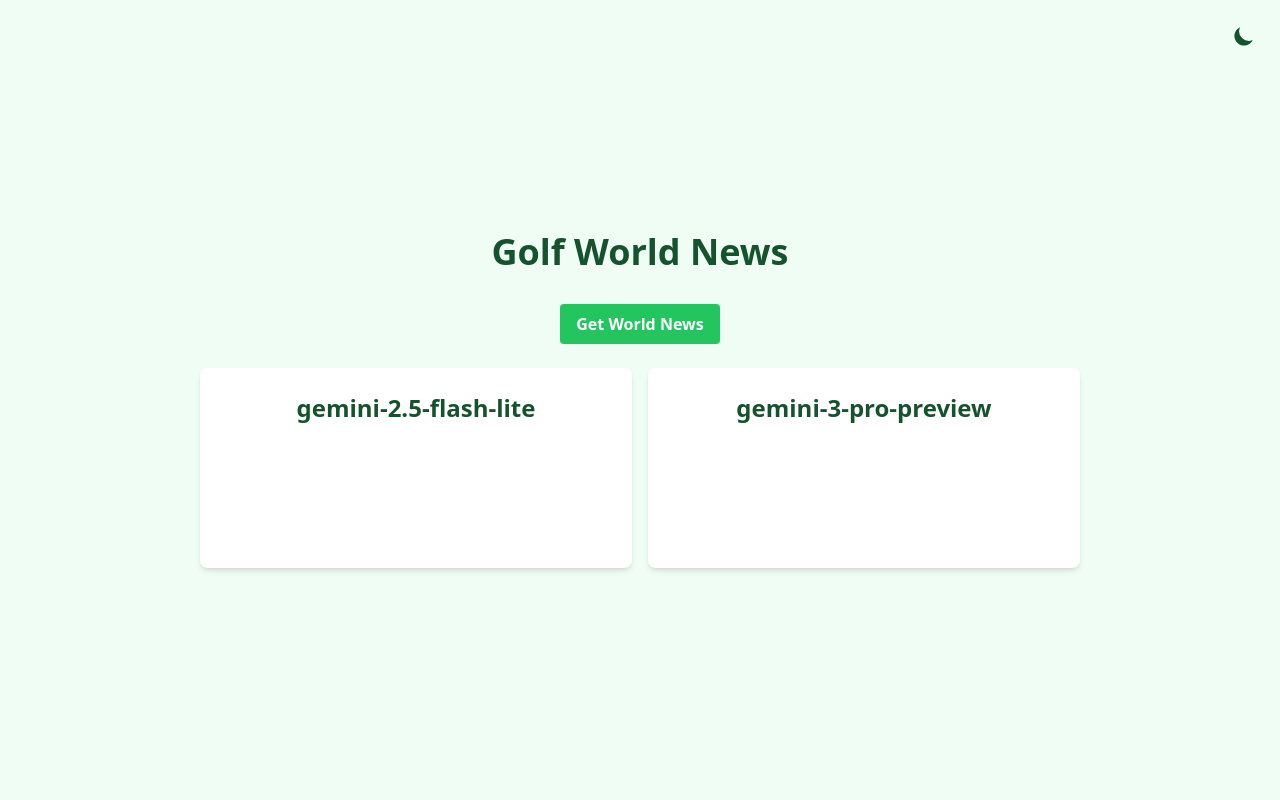
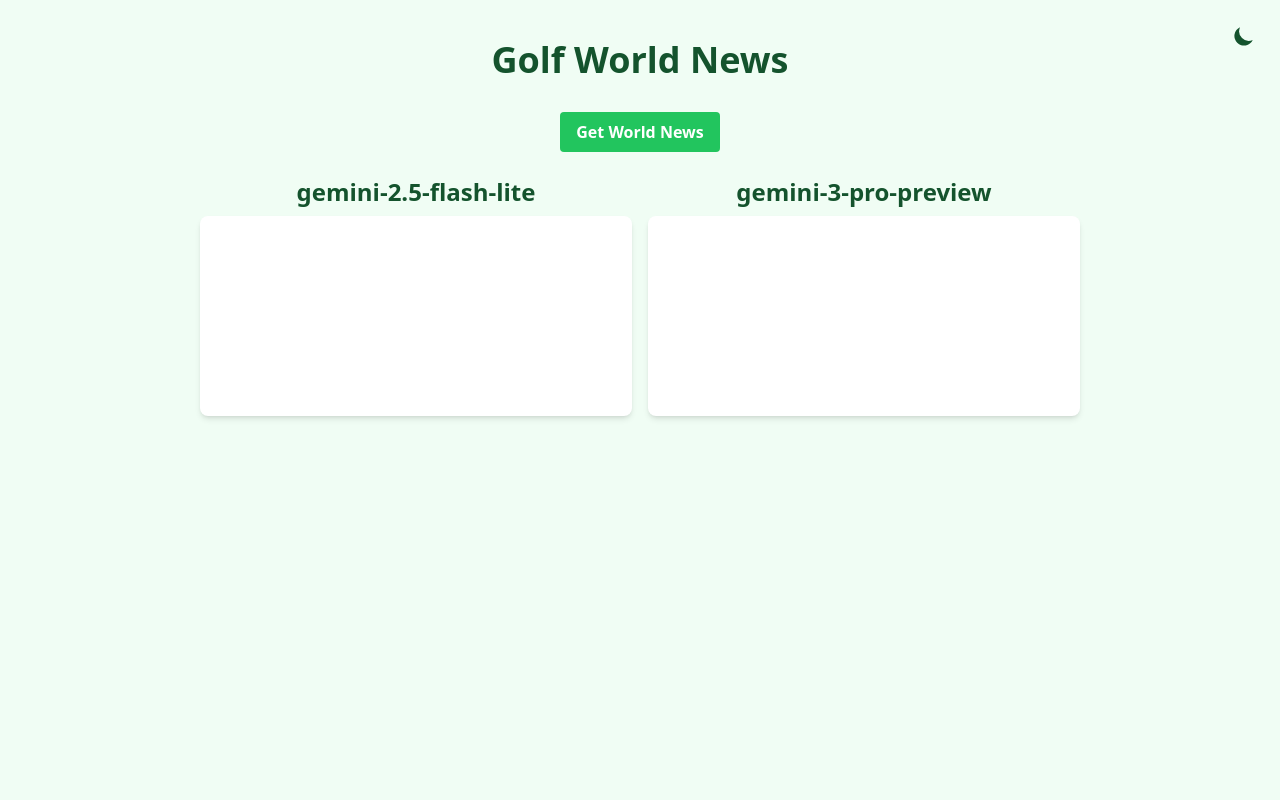
Before and after one commit to mattashton-io/golf-world-news, a Flask app: page / in a window 1280 px wide. Run offline with Flask 3, Linux system fonts and the light colour scheme; some libraries are stand-ins or nearby versions.

Commit message:
made more progress with formatting

```diff
--- a/templates/index.html
+++ b/templates/index.html
@@ -41,7 +41,7 @@
         }
     </style>
 </head>
-<body class="h-screen flex flex-col items-center justify-center transition-colors duration-500">
+<body class="h-screen flex flex-col items-center justify-start pt-10 transition-colors duration-500">
     <div class="absolute top-4 right-4">
         <button id="theme-toggle" class="p-2 rounded-full focus:outline-none">
             <svg id="theme-toggle-dark-icon" class="w-6 h-6 hidden" fill="currentColor" viewBox="0 0 20 20"><path d="M17.293 13.293A8 8 0 016.707 2.707a8.001 8.001 0 1010.586 10.586z"></path></svg>
@@ -55,15 +55,15 @@
         </button>
     </div>
     <div class="container flex mt-6 max-w-4xl mx-auto">
-        <div class="model-output w-1/2 p-4 rounded-lg shadow-md min-h-[200px] max-h-[50vh] overflow-y-auto flex flex-col items-center justify-start transition-colors duration-500 mx-2">
-            <div>
-                <h2 class="text-2xl font-bold mb-4 sticky top-0 bg-inherit py-2">gemini-2.5-flash-lite</h2>
+        <div class="w-1/2 mx-2 flex flex-col">
+            <h2 class="text-2xl font-bold mb-2 text-center">gemini-2.5-flash-lite</h2>
+            <div class="model-output p-4 rounded-lg shadow-md min-h-[200px] max-h-[75vh] overflow-y-auto transition-colors duration-500">
                 <p id="fact1-text"></p>
             </div>
         </div>
-        <div class="model-output w-1/2 p-4 rounded-lg shadow-md min-h-[200px] max-h-[50vh] overflow-y-auto flex flex-col items-center justify-start transition-colors duration-500 mx-2">
-            <div>
-                <h2 class="text-2xl font-bold mb-4 sticky top-0 bg-inherit py-2">gemini-3-pro-preview</h2>
+        <div class="w-1/2 mx-2 flex flex-col">
+            <h2 class="text-2xl font-bold mb-2 text-center">gemini-3-pro-preview</h2>
+            <div class="model-output p-4 rounded-lg shadow-md min-h-[200px] max-h-[75vh] overflow-y-auto transition-colors duration-500">
                 <p id="fact2-text"></p>
             </div>
         </div>
@@ -112,7 +112,7 @@
                 .then(response => response.json())
                 .then(data => {
                     if (data.fact1) {
-                        fact1Text.textContent = data.fact1;
+                        fact1Text.innerHTML = data.fact1.replace(/\n/g, '<br>');
                     } else if (data.error) {
                         fact1Text.textContent = 'Error: ' + data.error;
                     }
@@ -126,7 +126,7 @@
                 .then(response => response.json())
                 .then(data => {
                     if (data.fact2) {
-                        fact2Text.textContent = data.fact2;
+                        fact2Text.innerHTML = data.fact2.replace(/\n/g, '<br>');
                     } else if (data.error) {
                         fact2Text.textContent = 'Error: ' + data.error;
                     }
```
Also changed, not shown: 1 other file.
